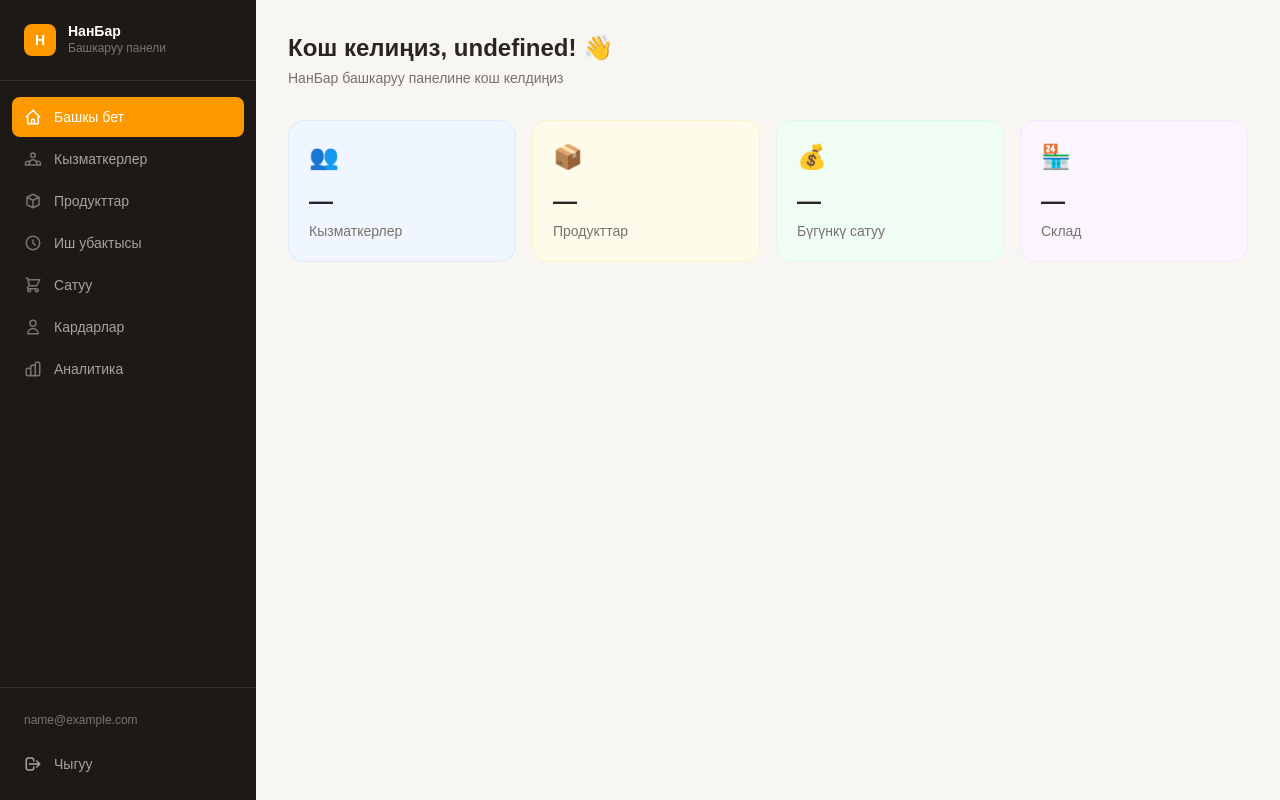
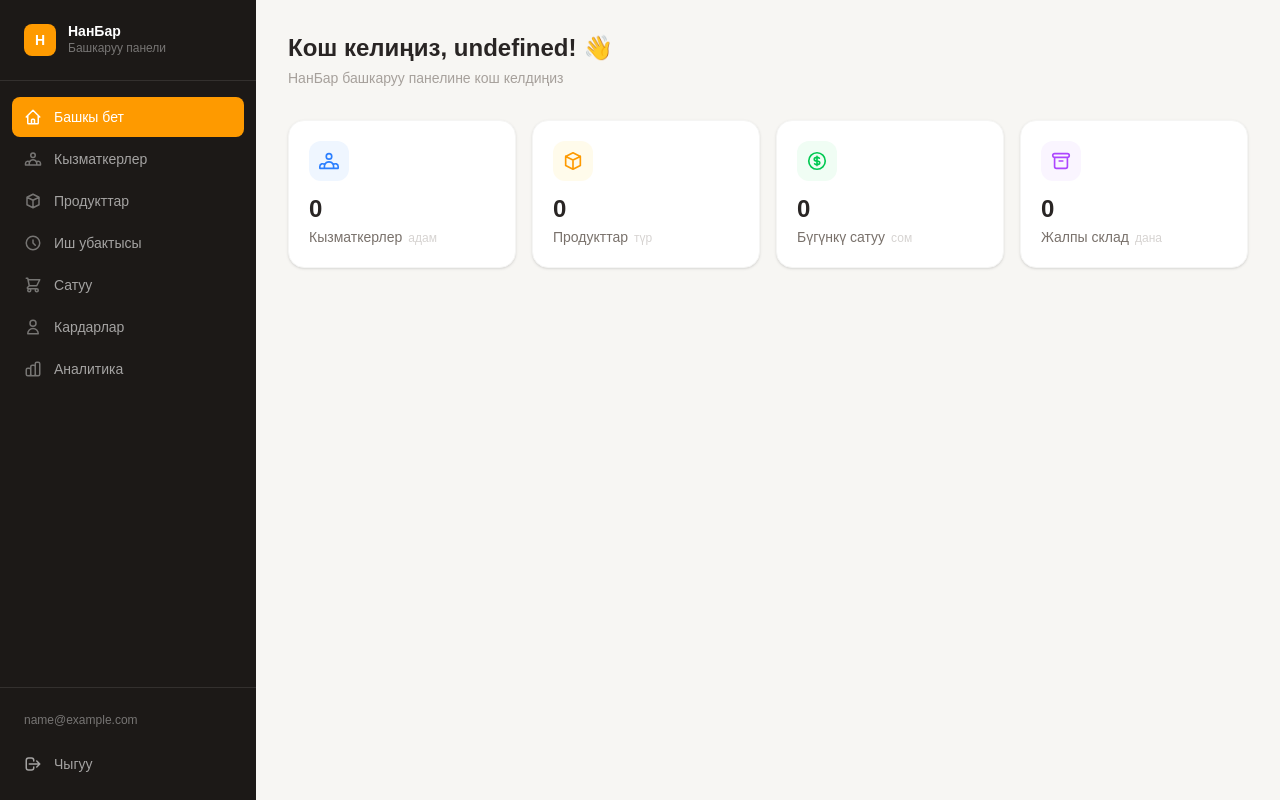
Before and after one commit to 1abykeev/bakery, a Next.js app in the folder frontend/: page /dashboard in a window 1280 px wide. Built offline with nearby package versions, Linux system fonts and the light colour scheme; no server answers; sample sign-in values are in the browser's storage.

Commit message:
Everything is done

```diff
--- a/frontend/app/dashboard/page.tsx
+++ b/frontend/app/dashboard/page.tsx
@@ -2,37 +2,156 @@
 
 "use client";
 
+import { useEffect, useState } from "react";
 import { useAuth } from "@/hooks/useAuth";
+import api from "@/lib/api";
+
+interface DashboardStats {
+  staffCount:   number;
+  productCount: number;
+  todayRevenue: number;
+  totalStock:   number;
+}
 
 export default function DashboardPage() {
   const { user } = useAuth();
+  const [stats, setStats]   = useState<DashboardStats | null>(null);
+  const [loading, setLoading] = useState(true);
+
+  useEffect(() => {
+    async function fetchStats() {
+      try {
+        const today = new Date().toISOString().split("T")[0];
+
+        const [staffRes, productsRes, analyticsRes] = await Promise.all([
+          api.get("/staff/"),
+          api.get("/products/"),
+          api.get("/analytics/", {
+            params: { date_from: today, date_to: today },
+          }),
+        ]);
+
+        const products = productsRes.data as { stock: number }[];
+
+        setStats({
+          staffCount:   staffRes.data.length,
+          productCount: products.length,
+          todayRevenue: analyticsRes.data.revenue,
+          totalStock:   products.reduce((sum, p) => sum + p.stock, 0),
+        });
+      } catch {
+        // silent — Axios interceptor handles 401
+      } finally {
+        setLoading(false);
+      }
+    }
+
+    fetchStats();
+  }, []);
+
+  const cards = [
+    {
+      label:    "Кызматкерлер",
+      value:    stats?.staffCount ?? 0,
+      suffix:   "адам",
+      iconBg:   "bg-blue-50",
+      iconColor:"text-blue-500",
+      icon: (
+        <svg width="22" height="22" fill="none" viewBox="0 0 24 24"
+          stroke="currentColor" strokeWidth={1.8}>
+          <path strokeLinecap="round" strokeLinejoin="round"
+            d="M17 20h5v-2a3 3 0 00-5.356-1.857M17 20H7m10 0v-2c0-.656-.126-1.283-.356-1.857M7 20H2v-2a3 3 0 015.356-1.857M7 20v-2c0-.656.126-1.283.356-1.857m0 0a5.002 5.002 0 019.288 0M15 7a3 3 0 11-6 0 3 3 0 016 0z" />
+        </svg>
+      ),
+    },
+    {
+      label:    "Продукттар",
+      value:    stats?.productCount ?? 0,
+      suffix:   "түр",
+      iconBg:   "bg-amber-50",
+      iconColor:"text-amber-500",
+      icon: (
+        <svg width="22" height="22" fill="none" viewBox="0 0 24 24"
+          stroke="currentColor" strokeWidth={1.8}>
+          <path strokeLinecap="round" strokeLinejoin="round"
+            d="M20 7l-8-4-8 4m16 0l-8 4m8-4v10l-8 4m0-10L4 7m8 4v10M4 7v10l8 4" />
+        </svg>
+      ),
+    },
+    {
+      label:    "Бүгүнкү сатуу",
+      value:    stats?.todayRevenue ?? 0,
+      suffix:   "сом",
+      money:    true,
+      iconBg:   "bg-green-50",
+      iconColor:"text-green-500",
+      icon: (
+        <svg width="22" height="22" fill="none" viewBox="0 0 24 24"
+          stroke="currentColor" strokeWidth={1.8}>
+          <path strokeLinecap="round" strokeLinejoin="round"
+            d="M12 8c-1.657 0-3 .895-3 2s1.343 2 3 2 3 .895 3 2-1.343 2-3 2m0-8c1.11 0 2.08.402 2.599 1M12 8V7m0 1v8m0 0v1m0-1c-1.11 0-2.08-.402-2.599-1M21 12a9 9 0 11-18 0 9 9 0 0118 0z" />
+        </svg>
+      ),
+    },
+    {
+      label:    "Жалпы склад",
+      value:    stats?.totalStock ?? 0,
+      suffix:   "дана",
+      iconBg:   "bg-purple-50",
+      iconColor:"text-purple-500",
+      icon: (
+        <svg width="22" height="22" fill="none" viewBox="0 0 24 24"
+          stroke="currentColor" strokeWidth={1.8}>
+          <path strokeLinecap="round" strokeLinejoin="round"
+            d="M5 8h14M5 8a2 2 0 110-4h14a2 2 0 110 4M5 8v10a2 2 0 002 2h10a2 2 0 002-2V8m-9 4h4" />
+        </svg>
+      ),
+    },
+  ] as const;
 
   return (
-    <div>
+    <div className="max-w-5xl mx-auto">
+
+      {/* Header */}
       <div className="mb-8">
         <h1 className="text-2xl font-bold text-stone-800">
           Кош келиңиз{user ? `, ${user.first_name}` : ""}! 👋
         </h1>
-        <p className="text-stone-500 mt-1 text-sm">
+        <p className="text-stone-400 text-sm mt-1">
           НанБар башкаруу панелине кош келдиңиз
         </p>
       </div>
 
-      {/* Quick stats placeholder cards */}
-      <div className="grid grid-cols-1 md:grid-cols-2 lg:grid-cols-4 gap-4">
-        {[
-          { label: "Кызматкерлер", value: "—", icon: "👥", color: "bg-blue-50 border-blue-100" },
-          { label: "Продукттар", value: "—", icon: "📦", color: "bg-amber-50 border-amber-100" },
-          { label: "Бүгүнкү сатуу", value: "—", icon: "💰", color: "bg-green-50 border-green-100" },
-          { label: "Склад", value: "—", icon: "🏪", color: "bg-purple-50 border-purple-100" },
-        ].map((stat) => (
+      {/* Stat cards */}
+      <div className="grid grid-cols-1 sm:grid-cols-2 lg:grid-cols-4 gap-4">
+        {cards.map((card) => (
           <div
-            key={stat.label}
-            className={`border rounded-2xl p-5 ${stat.color}`}
+            key={card.label}
+            className="bg-white border border-stone-100 rounded-2xl p-5 shadow-sm"
           >
-            <div className="text-2xl mb-3">{stat.icon}</div>
-            <p className="text-2xl font-bold text-stone-800">{stat.value}</p>
-            <p className="text-stone-500 text-sm mt-1">{stat.label}</p>
+            {/* Icon */}
+            <div className={`w-10 h-10 ${card.iconBg} ${card.iconColor} rounded-xl flex items-center justify-center mb-4`}>
+              {card.icon}
+            </div>
+
+            {/* Value — skeleton while loading */}
+            {loading ? (
+              <div className="h-8 w-24 bg-stone-100 rounded-lg animate-pulse mb-2" />
+            ) : (
+              <p className="text-2xl font-bold text-stone-800 leading-none mb-1.5">
+                {"money" in card && card.money
+                  ? card.value.toLocaleString("ru-KG", { maximumFractionDigits: 0 })
+                  : card.value}
+              </p>
+            )}
+
+            {/* Label + suffix */}
+            <div className="flex items-baseline gap-1.5">
+              <p className="text-stone-500 text-sm">{card.label}</p>
+              {!loading && (
+                <span className="text-stone-300 text-xs">{card.suffix}</span>
+              )}
+            </div>
           </div>
         ))}
       </div>
```
